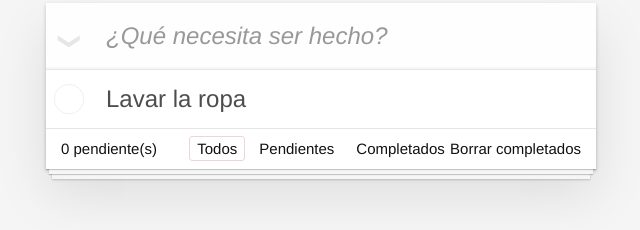
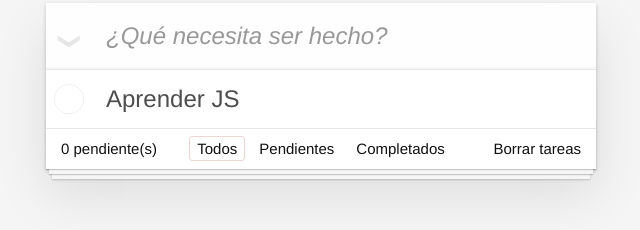
Before and after one commit to CesarArellano/ToDo-JS, a website built with webpack: page docs/index.html in a window 1280 px wide. Shown: the part 127-357 px from the top of the page, 319-959 px from the left. Built offline with nearby package versions, Linux system fonts and the light colour scheme.

Commit message:
feat: Demostración básica en GitHub Pages

```diff
--- a/docs/index.html
+++ b/docs/index.html
@@ -1 +1 @@
-<!doctype html><html lang="en"><head><meta charset="utf-8"><meta name="viewport" content="width=device-width,initial-scale=1"><title>Template • TodoMVC</title><script defer="defer" src="main.f19a9aa93ce6f2133842.js"></script><link href="main.f19a9aa93ce6f2133842.css" rel="stylesheet"></head><body><section class="todoapp"><header class="header"><h1>Tareas</h1><input class="new-todo" placeholder="¿Qué necesita ser hecho?" autofocus></header><section class="main"><input id="toggle-all" class="toggle-all" type="checkbox"> <label for="toggle-all">Mark all as complete</label><ul class="todo-list"></ul></section><footer class="footer"><span class="todo-count"><strong>0</strong> pendiente(s)</span><ul class="filters"><li><a class="selected filtro" class="selected" href="#/">Todos</a></li><li><a class="filtro" href="#/active">Pendientes</a></li><li><a class="filtro" href="#/completed">Completados</a></li></ul><button class="clear-completed">Borrar completados</button></footer></section><footer class="info"><p>Template creado por <a href="http://sindresorhus.com">Sindre Sorhus</a></p><p>Creado por <a href="http://todomvc.com">ti</a></p><p>Parte de <a href="http://todomvc.com">TodoMVC</a></p></footer></body></html>
+<!doctype html><html lang="en"><head><meta charset="utf-8"><meta name="viewport" content="width=device-width,initial-scale=1"><title>Template • TodoMVC</title><script defer="defer" src="main.2423d7c7654001e8d65b.js"></script><link href="main.2423d7c7654001e8d65b.css" rel="stylesheet"></head><body><section class="todoapp"><header class="header"><h1>Tareas</h1><input class="new-todo" placeholder="¿Qué necesita ser hecho?" autofocus></header><section class="main"><input id="toggle-all" class="toggle-all" type="checkbox"> <label for="toggle-all">Mark all as complete</label><ul class="todo-list"></ul></section><footer class="footer"><span class="todo-count"><strong>0</strong> pendiente(s)</span><ul class="filters"><li><a class="selected filtro" class="selected" href="#/">Todos</a></li><li><a class="filtro" href="#/active">Pendientes</a></li><li><a class="filtro" href="#/completed">Completados</a></li></ul><button class="clear-completed">Borrar tareas</button></footer></section><footer class="info"><p>Template creado por <a href="http://sindresorhus.com">Sindre Sorhus</a></p><p>Creado por <a href="http://todomvc.com">ti</a></p><p>Parte de <a href="http://todomvc.com">TodoMVC</a></p></footer></body></html>
--- a/src/index.js
+++ b/src/index.js
@@ -5,7 +5,7 @@ import { crearToDoHTML } from './js/componentes';
 
 
 const toDoList = new ToDoList();
-const tarea = new ToDo('Lavar la ropa');
+const tarea = new ToDo('Aprender JS');
 
 toDoList.newTask(tarea);
 
```
Also changed, not shown: 4 other files.
